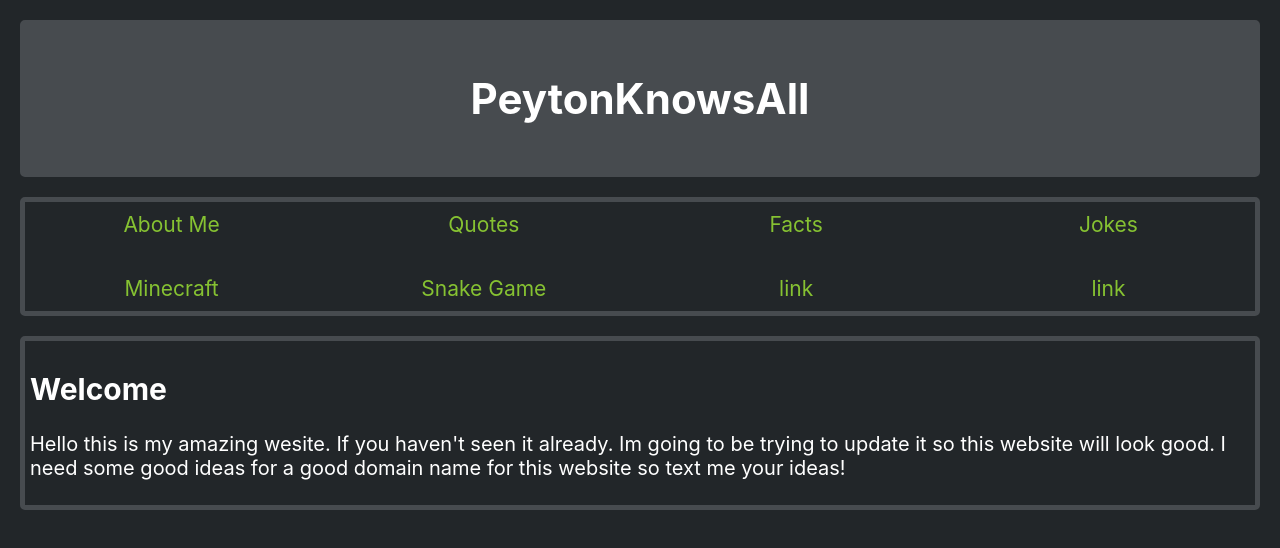
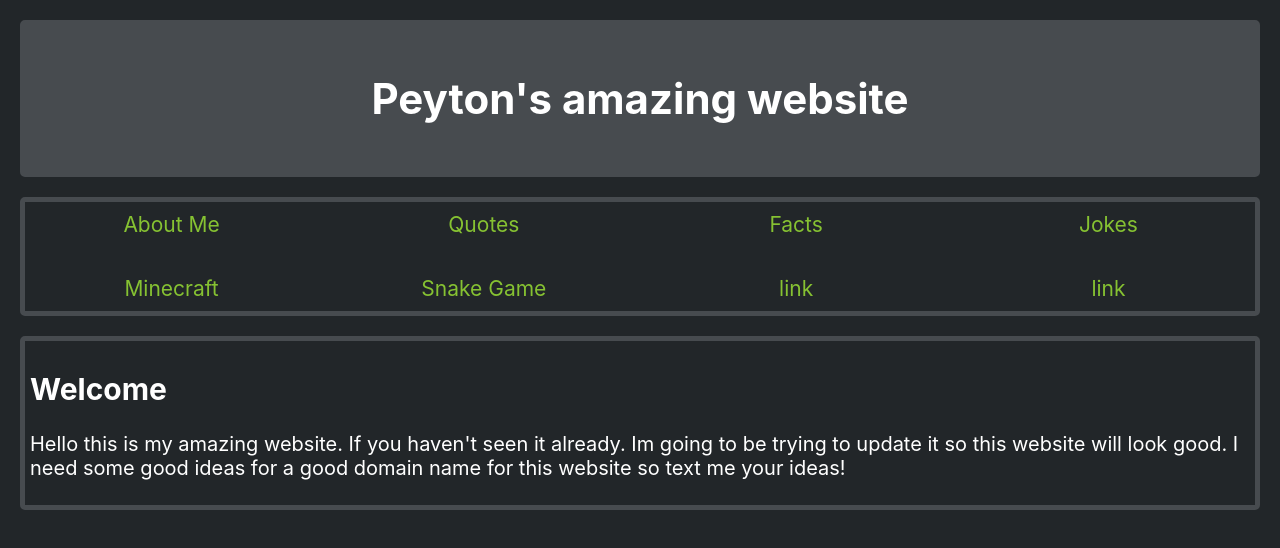
Before and after one commit to Peyton-k/Website, a plain HTML site: page index.html in a window 1280 px wide. Drawn offline with Linux system fonts and the light colour scheme.

Commit message:
Add files via upload

```diff
--- a/index.html
+++ b/index.html
@@ -4,7 +4,7 @@
     <meta charset="UTF-8">
     <meta http-equiv="X-UA-Compatible" content="IE=edge">
     <meta name="viewport" content="width=device-width, initial-scale=1.0">
-    <title>PeytonKnowsAll</title>
+    <title>Peyton</title>
 
     <link rel="stylesheet" href="main.css">
     <link rel="stylesheet" href="links.css">
@@ -12,7 +12,7 @@
 <body>
     <div class = top>
         <div class = logo>
-            <h1>PeytonKnowsAll</h1>
+            <h1>Peyton's amazing website</h1>
         </div>
     </div>
     <!-- Its L for link  -->
@@ -44,9 +44,8 @@
     </div>
     <div class="welcome">
         <h2>Welcome</h1>
-        <p>Hello this is my amazing wesite. If you haven't seen it already. Im going to be trying to update it so this website will look good.
+        <p>Hello this is my amazing website. If you haven't seen it already. Im going to be trying to update it so this website will look good.
             I need some good ideas for a good domain name for this website so text me your ideas!
-
         </p>
     </div>
 </body>
```
Also changed, not shown: aboutme.html (+1 -1 lines), facts.html (+1 -1 lines), test.html (+1 -1 lines).
